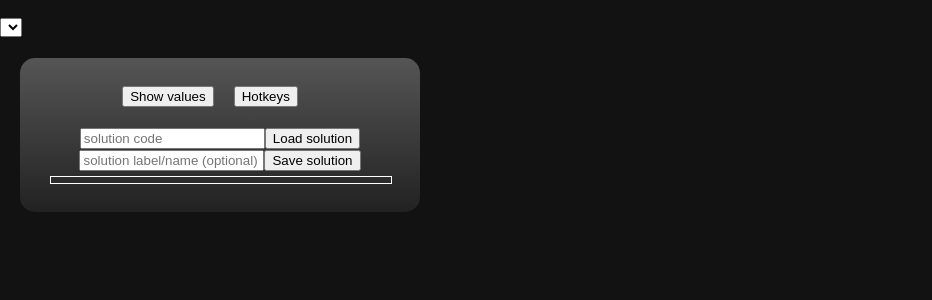
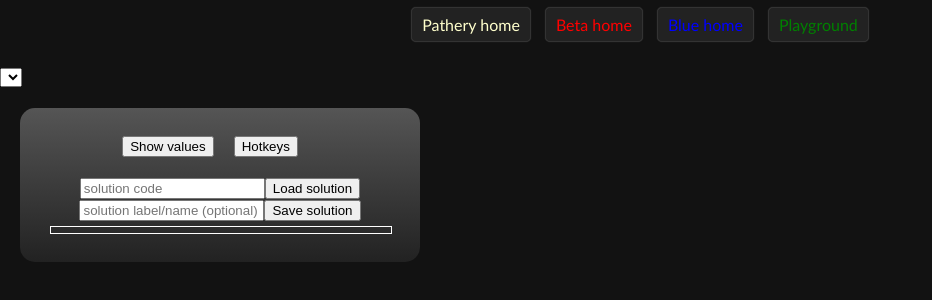
Before and after one commit to WuTheFWasThat/midnighttherapy, a website: page ugli-pathery/index.html in a window 1280 px wide. Shown: the top 300 px of the page, without its empty margins (0-932 px from the left). Drawn offline with Linux system fonts and the light colour scheme; no server answers.

Commit message:
added links to ugli pathery

```diff
--- a/src/therapist.js
+++ b/src/therapist.js
@@ -1289,9 +1289,14 @@ $(document).ready(function() {
   initialize_toolbar();
 
   refresh_all();
-  $($('#topbarContent').children()[3]).remove()
-  $($('#topbarContent').children()[0]).remove()
-  $('#topbarContent').prepend(
+
+  var topbar = $('#topbarContent');
+  if (!is_ugli)  {
+    $(topbar.children()[3]).remove()
+    $(topbar.children()[0]).remove()
+  }
+
+  topbar.prepend(
     $('<a>').attr('href','//patherymaps1-2222.terminal.com/ugli-pathery/').addClass('nav').text('Playground').css('color', 'green')
   ).prepend(
     $('<a>').attr('href','//blue.pathery.net/home').addClass('nav').text('Blue home').css('color', 'blue')
--- a/ugli-pathery/index.html
+++ b/ugli-pathery/index.html
@@ -40,6 +40,8 @@ var Analyst = {}
 </head>
 
 <body>
+
+<div id="topbarContent" style="width:100%; height:50px"> </div>
 
 <ul id="messages">
 </ul>
```
